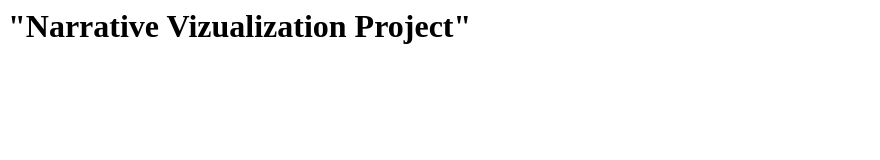
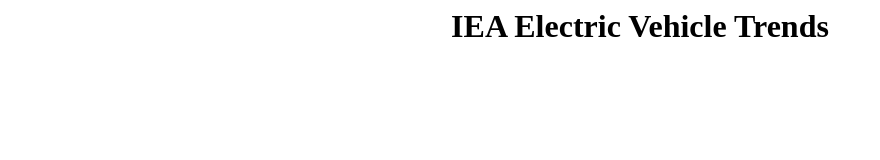
Before and after one commit to BdarrIllini/BdarrIllini.github.io, a plain HTML site: page index.html in a window 1280 px wide. Shown: the whole page, without its empty margins (0-880 px from the left). Drawn offline with nearby package versions, Linux system fonts and the light colour scheme; no server answers.

Commit message:
updated title to IEA

```diff
--- a/index.html
+++ b/index.html
@@ -1,9 +1,10 @@
-
+<!-- Simpliest Idea is to create a martini glass with three scenes highlighting various parts of the data with the end allowing exploration -->
+ <!-- recommendation is to use chart(parameters), first scene will show chart with some parameters used -->
 <html>
 <script src='https://d3js.org/d3.v5.min.js'></script>
 <style> circle {fill: lightgoldenrodyellow; stroke: black;} </style>
 <body onload='init()'>
-<h1> "Narrative Vizualization Project" </h1>
+<h1 style= "text-align:center"> IEA Electric Vehicle Trends </h1>
     <svg width=800 height=800>
 </svg>
 <script>
```
